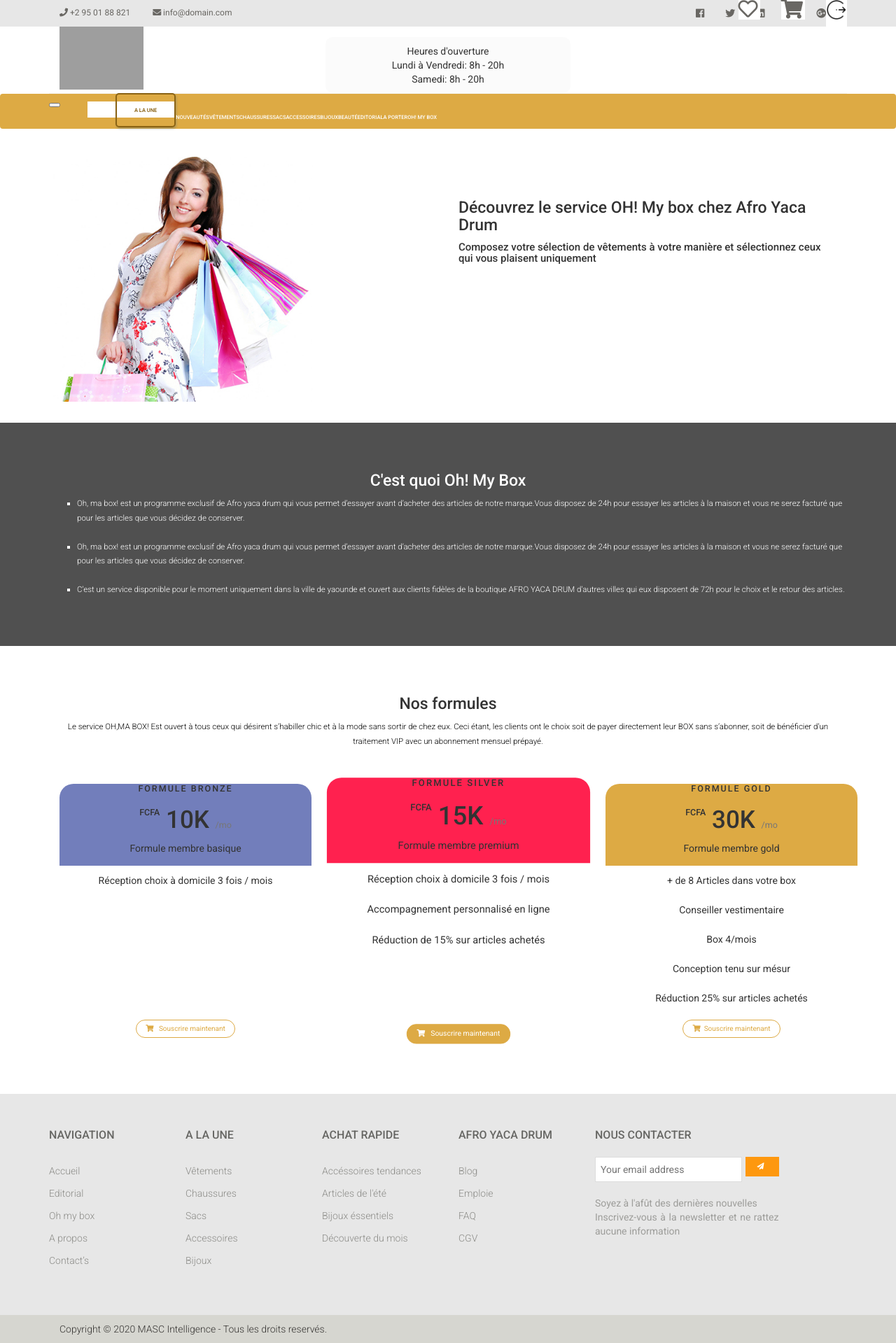
After one commit to stephcyrille/AfoYacaShop, a Django app: template afroyacaCore/templates/services/oh_my_box.html in a window 1280 px wide. The commit adds this page. Shown: the whole page at 70% size. Run offline with Django 3.2, Linux system fonts and the light colour scheme; the template is opened without the code that fills it, so the values that code supplies are empty; some libraries are stand-ins or nearby versions; grey boxes are pictures that could not be loaded.

Commit message:
Adding oh my box page

```diff
--- a/afroyacaCore/afroyacaCore/urls.py
+++ b/afroyacaCore/afroyacaCore/urls.py
@@ -13,6 +13,7 @@
     path('shop/cart/', include('cart.urls')),
     path('shop/checkout/', include('checkout.urls')),
     path('magazine/', include('editorial.urls')),
+    path('services/', include('services.urls')),
     path('', home, name="home"),
     path('api/list/products/flash_sales/', ProductFlashSaleAPIView.as_view(), name="product_flash_sales"),
 ]
--- /dev/null
+++ b/afroyacaCore/static/css/services/main.css
@@ -0,0 +1,248 @@
+
+section {
+  position: relative
+}
+
+.pb-4,
+.py-4 {
+  padding-bottom: 1.5rem !important
+}
+
+.lis-light {
+  color: #707070
+}
+
+.font-weight-normal {
+  font-weight: 400 !important
+}
+
+h5 {
+  font-size: 1.25rem
+}
+
+.price-table {
+  -webkit-transition: 0.3s ease
+}
+
+.lis-brd-light {
+  border-color: #dadada !important
+}
+
+.lis-rounded-top {
+  border-top-right-radius: 20px;
+  border-top-left-radius: 20px
+}
+
+
+.pb-4,
+.py-4 {
+  padding-bottom: 1.5rem !important
+}
+
+.lis-latter-spacing-2 {
+  letter-spacing: 2px
+}
+
+.text-uppercase {
+  text-transform: uppercase !important
+}
+
+.lis-font-weight-500 {
+  font-weight: 500
+}
+
+.display-4 {
+  font-size: 3.5rem
+}
+
+.price-table sup {
+  top: -1.5em
+}
+
+.price-table sup,
+.price-table small {
+  font-size: 1.25rem
+}
+
+.price-table small {
+  font-size: 1.25rem
+}
+
+.mb-0,
+.my-0 {
+  margin-bottom: 0 !important
+}
+
+sup {
+  position: relative;
+  font-size: 75%;
+  line-height: 0
+}
+
+.lis-brd-light {
+  border-color: #dadada !important
+}
+
+.bg-white {
+  background-color: #fff !important
+}
+
+.py-5 {
+  padding-bottom: 3rem !important
+}
+
+.lis-line-height-3 {
+  line-height: 3 !important
+}
+
+.list-unstyled {
+  padding-left: 0;
+  list-style: none
+}
+
+.lis-line-height-3 {
+  line-height: 3 !important
+}
+
+.btn-primary-outline {
+  background-color: transparent;
+  color: #ddaa44 !important;
+  border-color: #ddaa44
+}
+
+.btn {
+  color: #fff;
+  padding: .5rem 1.3rem;
+  font-size: 1rem;
+  word-wrap: break-word
+}
+
+.lis-rounded-circle-50 {
+  border-radius: 50px
+}
+
+.pl-2,
+.px-2 {
+  padding-right: .5rem !important
+}
+
+.btn-primary-outline:hover,
+.btn-primary-outline:focus {
+  background-color: #ddaa44;
+  border-color: #ddaa44;
+  color: #fff !important
+}
+
+.lis-bg-primary-first {
+  background-color: #727ebb
+}
+
+.lis-bg-primary {
+  background-color: #ff214f
+}
+.lis-bg-primary-last {
+  background-color: #ddaa44
+}
+
+.btn-primary {
+  background-color: #ddaa44;
+  border-color: #ddaa44
+}
+
+.btn-primary:hover,
+.btn-primary:focus {
+  background-color: #ddaa44;
+  border-color: #ddaa44
+}
+
+.price-table.active {
+  transform: scale(1.045);
+  -webkit-transform: scale(1.045)
+}
+
+.price-table {
+  -webkit-transition: 0.3s ease
+}
+
+.lis-rounded-bottom {
+  border-bottom-right-radius: 20px;
+  border-bottom-left-radius: 20px
+}
+
+
+
+
+
+
+.home_cover {
+    background-color: #fff;
+    height: 400px;
+    padding-top: 20px;
+}
+
+.picBckg {
+    background-color: #fff;
+    background-image: url('/static/images/girl1.jpg');
+    height: 350px;
+    background-size: contain;
+    background-repeat: no-repeat;
+}
+
+.text_cover {
+    padding-top: 40px;
+}
+
+.mainTitle {
+    font-size: 2.3rem;
+}
+
+.subTitle {
+    font-size: 1.5rem;
+}
+
+.presentation {
+    padding-top: 50px;
+    padding-bottom: 50px;
+    background-color: #505050;
+}
+
+.presentation_body {
+    color: white;
+    font-size: 1.15rem;
+    font-weight: 300;
+    line-height: 180%;
+}
+
+.li_items {
+    margin-bottom: 20px;
+    list-style-type: square;
+}
+
+.bundles {
+    padding-top: 50px;
+    padding-bottom: 50px;
+}
+
+.contactForm {
+    padding-top: 50px;
+    padding-bottom: 50px;
+    background-color: #ddaa44;
+}
+
+.formWrapper {
+    width: 700px
+    margin: 0 auto;
+    background-color: #fff;
+    box-shadow: 2px 2px 4px 3px rgba(0,0,0,0.4);
+    border-radius: 10px;
+    padding: 40px;
+}
+
+.formControl {
+    width: 100%;
+}
+
+.button_box {
+    padding-top: 20px;
+    padding-bottom: 20px
+}
--- a/afroyacaCore/templates/base.html
+++ b/afroyacaCore/templates/base.html
@@ -613,7 +613,7 @@
                   </div>
                 </li>
 
-                <li class="nav-item"><a title="Editorial" href={`${urls.SERVICE}`} class="nav-link">OH! My Box</a>
+                <li class="nav-item"><a title="Editorial" href="{% url 'oh_my_box' %}" class="nav-link">OH! My Box</a>
                   <div class="dropdown-menu w-100 top-auto catalogue_menu">
                     <div class="container">
                       <div class="row w-100">
--- /dev/null
+++ b/afroyacaCore/templates/services/oh_my_box.html
@@ -0,0 +1,154 @@
+<!-- templates/home.html-->
+{% extends 'base.html' %}
+{% load static %}
+
+{% block meta_tags %}
+  <meta name="description" content="Vente des vêtements afro, chics et tendances."
+      xmlns:padding-left="http://www.w3.org/1999/xhtml"/>
+  <meta name="keywords" content="AFY,Fashion,Mode,Afro" />
+  <meta property="og:description" content="Vente des vêtements afro, chics et tendances" />
+  <meta property="og:title" content="Afro Yaca Drum" />
+  <meta property="og:url" content="http://www.afroyacadrum.cm" />
+  <meta property="og:image" content="http://www.afroyacadrum.cm/static/images/girl1.jpg" />
+{% endblock %}
+
+{% block title %}Oh Ma Box! | Afro Yaca Drum{% endblock %}
+
+{% block custom_style %}
+  <link rel="stylesheet" type="text/css" href="{% static 'css/services/main.css' %}?version=1" />
+{% endblock %}
+
+{% block content %}
+  <section style="">
+    <div class="container home_cover">
+      <div class="row" style="margin-left: 0; margin-right: 0">
+        <div class="col-md-6 picBckg">
+        </div>
+        <div class="col-md-6 text_cover">
+          <h3 class="display-4 mainTitle">Découvrez le service OH! My box chez Afro Yaca Drum</h3>
+          <h4 class="display-4 subTitle">Composez votre sélection de vêtements à votre manière et sélectionnez ceux qui vous plaisent uniquement</h4>
+        </div>
+      </div>
+    </div>
+
+    <div class="presentation">
+      <h3 class="display-4 mainTitle text-center" style="color: white">C'est quoi Oh! My Box</h3>
+      <div class="container presentation_body display-4">
+        <ul>
+          <li class="li_items">
+            Oh, ma box! est un programme exclusif de Afro yaca drum qui vous permet d’essayer avant d’acheter des articles de notre marque.Vous disposez de 24h pour essayer les articles à la maison et vous ne serez facturé que pour les articles que vous décidez de conserver.
+          </li>
+          <li class="li_items">
+            Oh, ma box! est un programme exclusif de Afro yaca drum qui vous permet d’essayer avant d’acheter des articles de notre marque.Vous disposez de 24h pour essayer les articles à la maison et vous ne serez facturé que pour les articles que vous décidez de conserver.
+          </li>
+          <li class="li_items">
+            C’est un service disponible pour le moment uniquement dans la ville de yaounde et ouvert aux clients fidèles de la boutique AFRO YACA DRUM d’autres villes qui eux disposent de 72h pour le choix et le retour des articles.
+          </li>
+        </ul>
+      </div>
+    </div>
+
+    <div class="bundles">
+      <h3 class="display-4 mainTitle text-center">Nos formules</h3>
+      <div class="container presentation_body display-4 text-center">
+        <p style="color: black">
+          Le service OH,MA BOX! Est ouvert à tous ceux qui désirent s’habiller chic et à la mode sans sortir de chez eux. Ceci étant, les clients ont le choix soit de payer directement leur BOX sans s’abonner, soit  de bénéficier d’un traitement VIP avec un abonnement mensuel prépayé.
+        </p>
+      </div>
+      <div class=container>
+        <section class="lis-bg-light" style="padding-top: 30px">
+          <div class="container">
+            <div class="row">
+              <div class="col-12 col-md-6 col-lg-4 wow fadeInUp mb-5 mb-lg-0 text-center" style="visibility: visible; animation-name: fadeInUp">
+                <div class="price-table">
+                  <div class="price-header lis-bg-primary-first text-white lis-rounded-top py-4 border border-bottom-0 lis-brd-light">
+                    <h5 class="text-uppercase lis-latter-spacing-2 text-white">Formule BRONZE</h5>
+                    <h1 class="display-4 lis-font-weight-500 text-white"><sup>FCFA</sup> 10K <small>/mo</small></h1>
+                    <p class="mb-0">Formule membre basique</p>
+                  </div>
+                  <div class="border border-top-0 lis-brd-light bg-white py-5 lis-rounded-bottom">
+                    <ul class="list-unstyled lis-line-height-3">
+                      <li>
+                        Réception choix à domicile 3 fois / mois
+                      </li>
+                      <li style="opacity: 0">One Listing</li>
+                      <li style="opacity: 0">90 Days Availability</li>
+                      <li style="opacity: 0">Featured In Search Results</li>
+                      <li style="opacity: 0">24/7 Support</li>
+                    </ul>
+                    <a href="#" class="btn btn-primary-outline btn-md lis-rounded-circle-50" data-abc="true">
+                      <i class="fa fa-shopping-cart pl-2"></i>
+                      Souscrire maintenant
+                    </a>
+                  </div>
+                </div>
+              </div>
+
+              <div class="col-12 col-md-6 col-lg-4 wow fadeInUp mb-5 mb-lg-0 text-center" style="visibility: visible; animation-name: fadeInUp">
+                <div class="price-table active">
+                  <div class="price-header lis-bg-primary py-4 text-white lis-rounded-top">
+                    <h5 class="text-uppercase lis-latter-spacing-2 text-white">Formule SILVER</h5>
+                    <h1 class="display-4 lis-font-weight-500 text-white"><sup>FCFA</sup> 15K <small>/mo</small></h1>
+                    <p class="mb-0">Formule membre premium</p>
+                  </div>
+                  <div class="border border-top-0 lis-brd-light bg-white py-5 lis-rounded-bottom">
+                    <ul class="list-unstyled lis-line-height-3">
+                      <li>
+                        Réception choix à domicile 3 fois / mois
+                      </li>
+                      <li>
+                        Accompagnement personnalisé en ligne
+                      </li>
+                      <li>
+                        Réduction de 15% sur articles achetés
+                      </li>
+                      <li style="opacity: 0">Featured In Search Results</li>
+                      <li style="opacity: 0">24/7 Support</li>
+                    </ul>
+                    <a href="#" class="btn btn-primary btn-md lis-rounded-circle-50" data-abc="true">
+                      <i class="fa fa-shopping-cart pl-2"></i>
+                      Souscrire maintenant
+                    </a>
+                  </div>
+                </div>
+              </div>
+
+              <div class="col-12 col-md-6 col-lg-4 wow fadeInUp text-center" style="visibility: visible; animation-name: fadeInUp">
+                <div class="price-table">
+                  <div class="price-header lis-bg-primary-last text-white lis-rounded-top py-4 border border-bottom-0 lis-brd-light">
+                    <h5 class="text-uppercase lis-latter-spacing-2 text-white">Formule GOLD</h5>
+                    <h1 class="display-4 lis-font-weight-500 text-white"><sup>FCFA</sup> 30K <small>/mo</small></h1>
+                    <p class="mb-0">Formule membre gold</p>
+                  </div>
+                  <div class="border border-top-0 lis-brd-light bg-white py-5 lis-rounded-bottom">
+                    <ul class="list-unstyled lis-line-height-3">
+                      <li>
+                        + de 8 Articles dans votre box
+                      </li>
+                      <li>
+                        Conseiller vestimentaire
+                      </li>
+                      <li>
+                        Box 4/mois
+                      </li>
+                      <li>
+                        Conception tenu sur mésur
+                      </li>
+                      <li>
+                        Réduction 25% sur articles achetés
+                      </li>
+                    </ul>
+                    <a href="#" class="btn btn-primary-outline btn-md lis-rounded-circle-50" data-abc="true"><i class="fa fa-shopping-cart pl-2"></i>Souscrire maintenant</a>
+                  </div>
+                </div>
+              </div>
+            </div>
+          </div>
+        </section>
+      </div>
+    </div>
+  </section>
+{% endblock %}
+
+{% block custom_js %}
+{% endblock %}
```
Also changed, not shown: afroyacaCore/services/urls.py (added, +7 -0 lines), afroyacaCore/services/views.py (+6 -1 lines), afroyacaCore/static/css/services/oh_my_box.html (deleted, +0 -36 lines).
